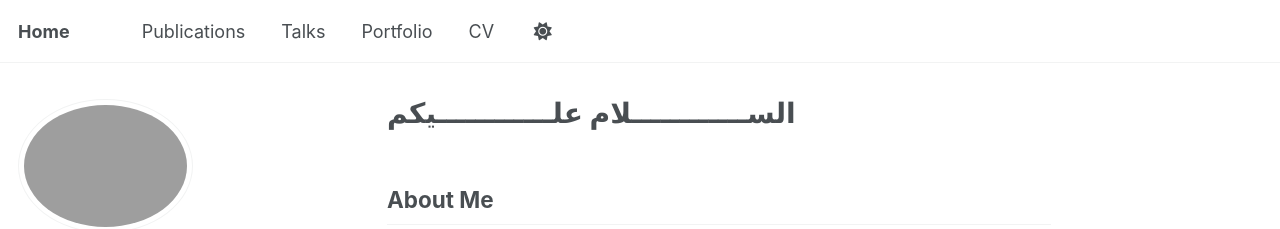
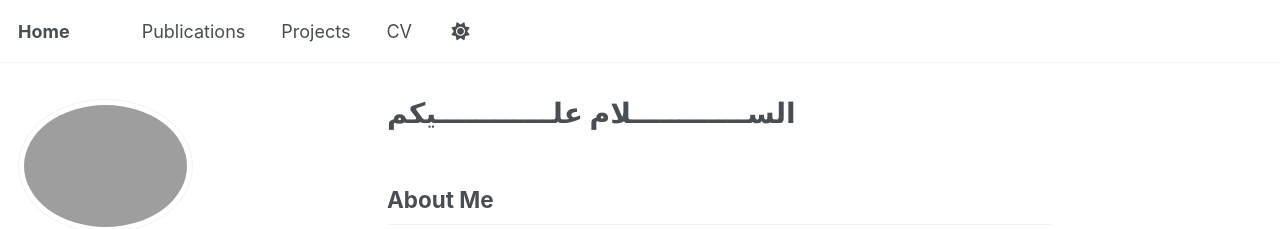
Before and after one commit to aalrabah/aalrabah.github.io, a Jekyll site: the page built from _pages/about.md, in a window 1280 px wide. Shown: the top 229 px of the page. Built offline with Jekyll 4.4.1, drawn with Linux system fonts in a browser that asks for light colours; some web fonts are replaced; a script that is not in the unit is left out.

Commit message:
Update navigation.yml to modify main links

```diff
--- a/_data/navigation.yml
+++ b/_data/navigation.yml
@@ -11,14 +11,14 @@ main:
   - title: "Publications"
     url: /publications/
 
-  - title: "Talks"
-    url: /talks/
+  # - title: "Talks"
+  #   url: /talks/
 
   # - title: "Teaching"
   #   url: /teaching/
 
-  - title: "Portfolio"
-    url: /portfolio/
+  - title: "Projects"
+    url: /projects/
 
   # - title: "Blog Posts"
   #   url: /year-archive/
```
